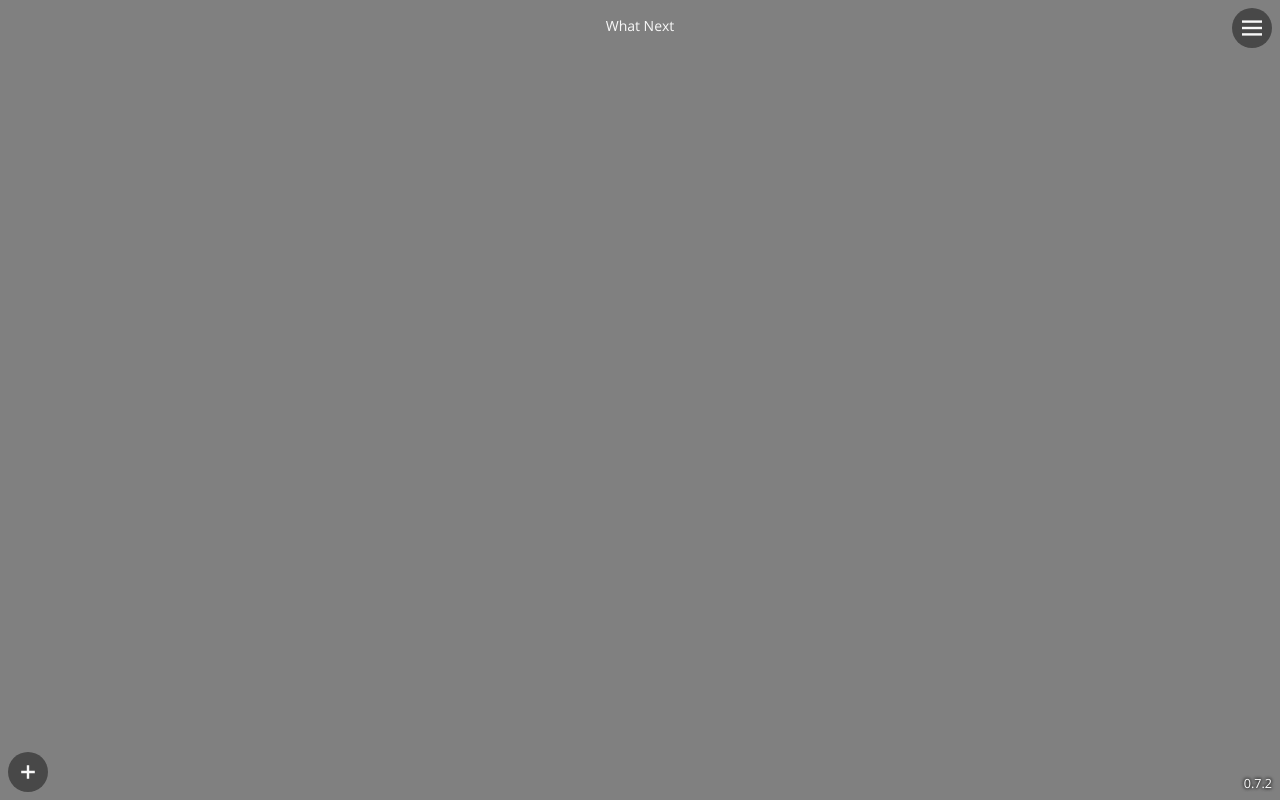
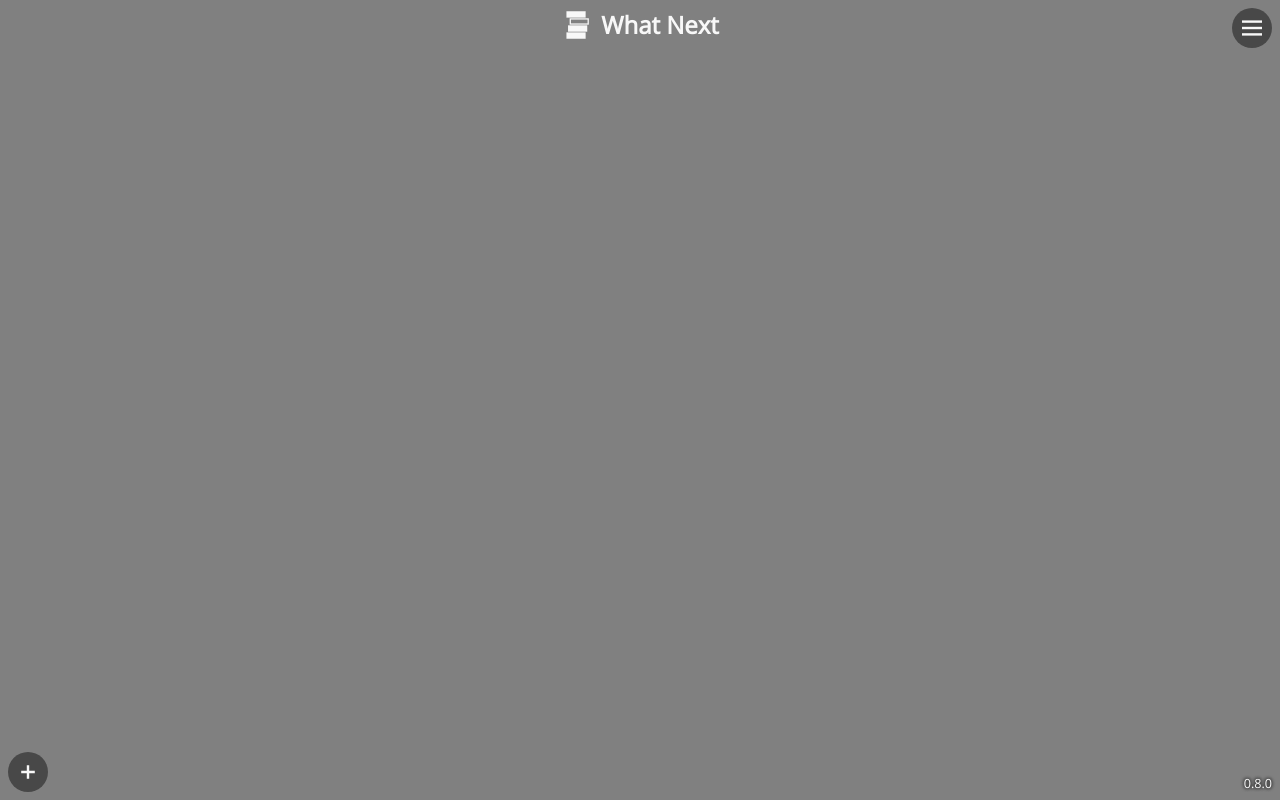
Before and after one commit to philrmass/what-next, a React app: page / in a window 1280 px wide. Built offline with nearby package versions, Linux system fonts and the light colour scheme.

Commit message:
add logo and editor

```diff
--- a/src/components/Events.js
+++ b/src/components/Events.js
@@ -12,7 +12,6 @@ import styles from './Events.module.css';
 
 import Editor from './Editor';
 import Icon from './Icon';
-import IconEditor from './IconEditor';
 
 export default function Events({
   events,
@@ -31,6 +30,20 @@ export default function Events({
     e.stopPropagation();
     remove(id);
   };
+
+  const buildLogo = () => (
+    <div className={styles.logo}>
+      <svg viewBox='0 0 100 100' xmlns="http://www.w3.org/2000/svg">
+        <path d="M17 7 h60 v20 h-60 v-20" />
+        <path d="M27 29 h60 v20 h-60 v-20" />
+        <path fill='rgb(128, 128, 128)' d="M31 33 h52 v12 h-52 v-12" />
+        <path d="M22 51 h60 v20 h-60 v-20" />
+        <path d="M17 73 h60 v20 h-60 v-20" />
+      </svg>
+      {/*
+      */}
+    </div>
+  );
 
   const buildWhen = (event) => {
     const isPast = now > event.at;
@@ -57,14 +70,12 @@ export default function Events({
     );
   };
 
-  //??? fix app name, add app icon
   //??? redo colors each minute
   return (
     <>
       <div className={styles.appName}>
-        <IconEditor>
-          {'What Next'}
-        </IconEditor>
+        {buildLogo()}
+        {'What Next'}
       </div>
       <ul>
         {order.map(id => {
--- a/src/components/Events.module.css
+++ b/src/components/Events.module.css
@@ -2,8 +2,17 @@
   display: flex;
   justify-content: center;
   align-items: center;
-  padding: var(--size2);
+  padding: var(--size1);
   color: var(--textButton);
+  font-size: var(--size3);
+  font-weight: bold;
+}
+
+.logo {
+  margin-right: var(--size1);
+  width: var(--size4);
+  height: var(--size4);
+  fill: var(--textButton);
 }
 
 .event {
--- a/src/components/IconEditor.js
+++ b/src/components/IconEditor.js
@@ -4,7 +4,7 @@ import styles from './IconEditor.module.css';
 
 export default function IconEditor({ children }) {
   const id = 0;
-  const [isOpen, setIsOpen] = useState(false);
+  const [isOpen, setIsOpen] = useState(true);
   console.log('ie', isOpen);
 
   const buildEditor = () => {
@@ -36,12 +36,12 @@ function getSvgSource(id) {
     case 0:
     default:
       return (
-        <svg fill='rgb(98, 98, 98)' viewBox="0 0 100 100">
-          <path d="M20 10 h60 v20 h-60 v-20" />
-          <path d="M30 32 h60 v20 h-60 v-20" />
-          <path fill='rgb(255, 208, 165)' d="M34 36 h52 v12 h-52 v-12" />
-          <path d="M25 54 h60 v20 h-60 v-20" />
-          <path d="M20 76 h60 v20 h-60 v-20" />
+        <svg fill='rgb(102, 99, 96)' viewBox="-20 -20 140 140">
+          <path d="M17 7 h60 v20 h-60 v-20" />
+          <path d="M27 29 h60 v20 h-60 v-20" />
+          <path fill='rgb(255, 208, 165)' d="M31 33 h52 v12 h-52 v-12" />
+          <path d="M22 51 h60 v20 h-60 v-20" />
+          <path d="M17 73 h60 v20 h-60 v-20" />
         </svg>
       );
   }
--- a/src/version.js
+++ b/src/version.js
@@ -1 +1 @@
-export const version = '0.7.2';
+export const version = '0.8.0';
```
Also changed, not shown: src/assets/logo.svg (added).
